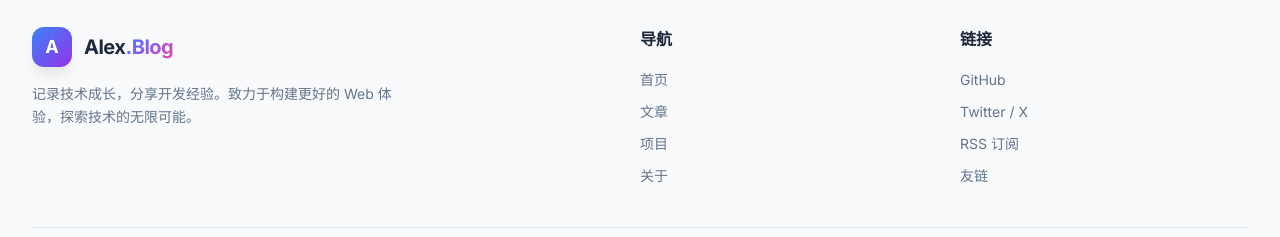
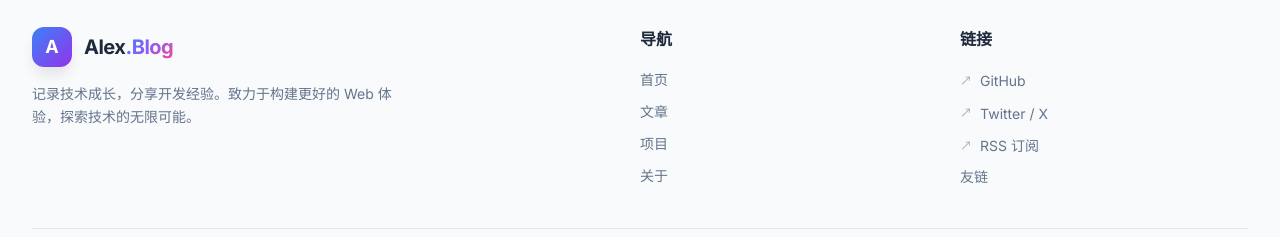
Before and after one commit to wzxwudi3/sumi, a plain HTML site: page index.html in a window 1280 px wide. Shown: the part 3985-4222 px from the top of the page. Drawn offline with nearby package versions, Linux system fonts and the light colour scheme.

Commit message:
Add files via upload

```diff
--- a/css/layout.css
+++ b/css/layout.css
@@ -615,16 +615,45 @@
     font-size: 0.875rem;
     color: #64748b;
     text-decoration: none;
-    transition: color 0.3s;
+    transition: all 0.3s;
+    display: inline-flex;
+    align-items: center;
+    gap: 0.25rem;
+    position: relative;
 }
 .dark .footer-links a {
     color: #94a3b8;
 }
+.footer-links a::after {
+    content: '';
+    position: absolute;
+    bottom: -2px;
+    left: 0;
+    width: 0;
+    height: 2px;
+    background: linear-gradient(90deg, #3b82f6, #8b5cf6);
+    transition: width 0.3s;
+    border-radius: 1px;
+}
 .footer-links a:hover {
     color: #2563eb;
 }
+.footer-links a:hover::after {
+    width: 100%;
+}
 .dark .footer-links a:hover {
     color: #60a5fa;
+}
+.footer-links a[target="_blank"]::before {
+    content: '↗';
+    font-size: 0.75rem;
+    opacity: 0.6;
+    margin-right: 0.25rem;
+    transition: opacity 0.3s, transform 0.3s;
+}
+.footer-links a[target="_blank"]:hover::before {
+    opacity: 1;
+    transform: translate(1px, -1px);
 }
 
 .footer-bottom {
```
